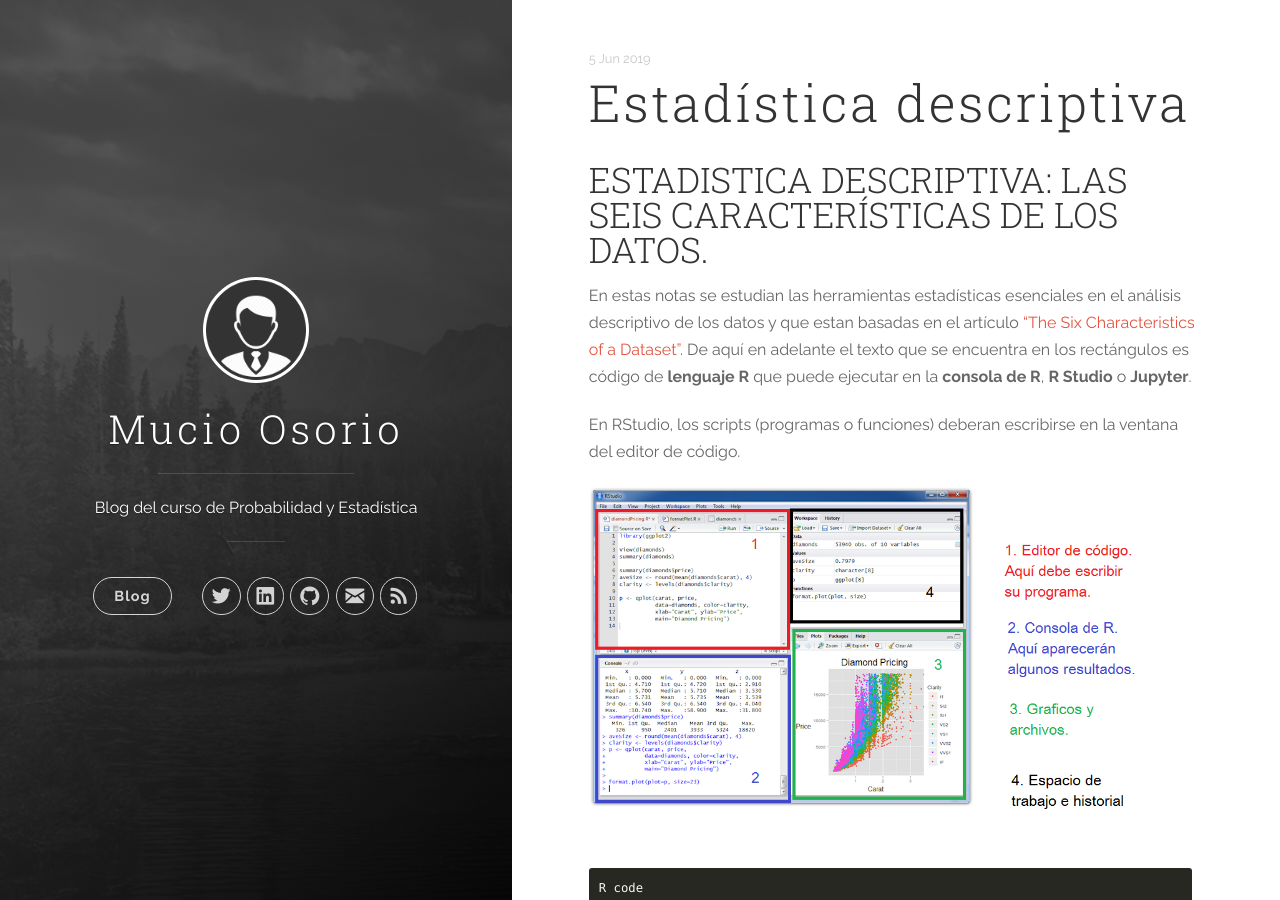
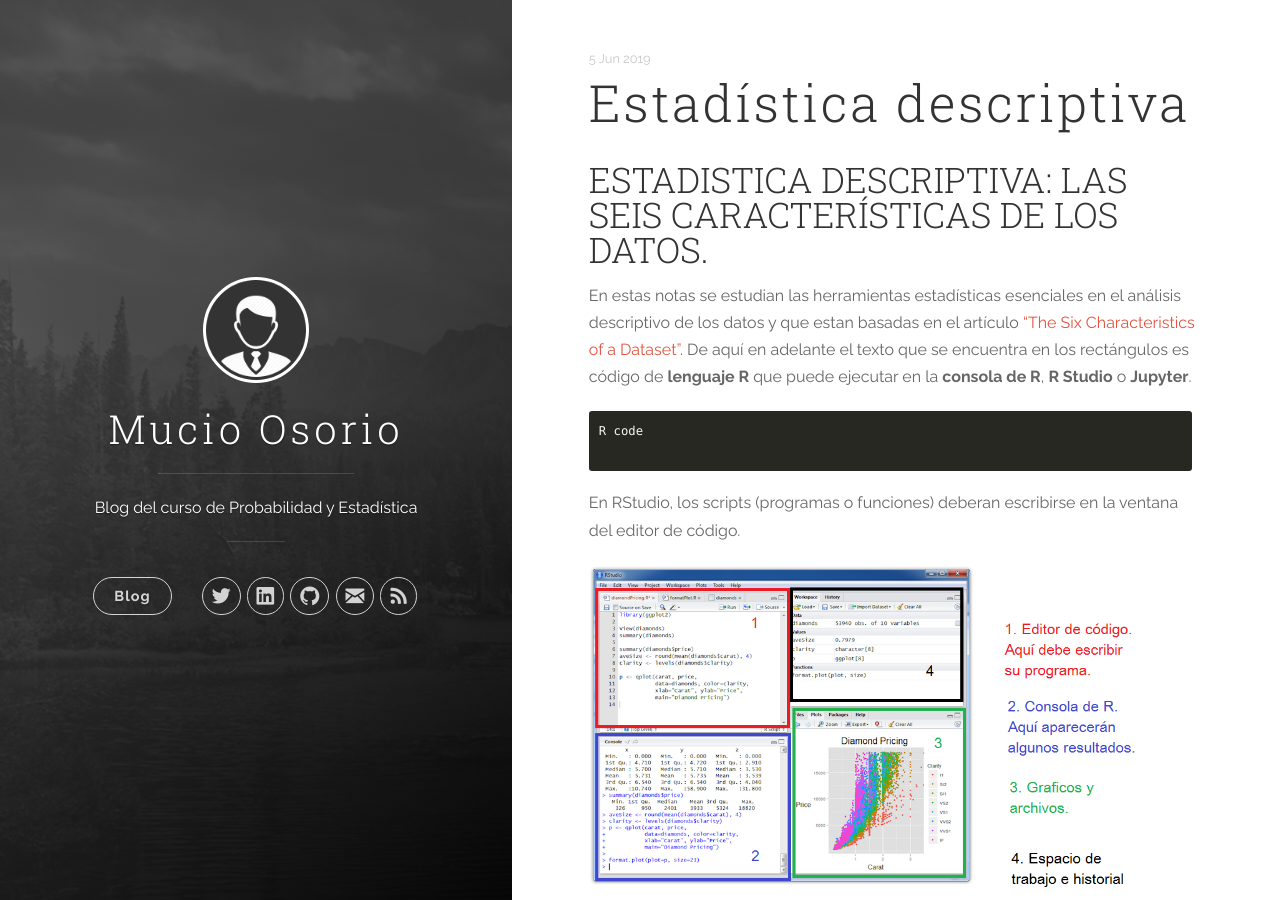
Before and after one commit to mucioosorio/probabilidad, a Jekyll site: the page built from _posts/2019-06-05-Estadística Descriptiva.md, in a window 1280 px wide and 900 px high. Built offline with Jekyll 4.4.1, drawn with Linux system fonts in a browser that asks for light colours; nearby versions of some CDN libraries; formulas are drawn with MathJax 3.

Commit message:
Update 2019-06-05-Estadística Descriptiva.md

````diff
--- a/_posts/2019-06-05-Estadística Descriptiva.md
+++ b/_posts/2019-06-05-Estadística Descriptiva.md
@@ -3,15 +3,14 @@
 
 En estas notas se estudian las herramientas estadísticas esenciales en el análisis descriptivo de los datos y que estan basadas en el artículo  ["The Six Characteristics of a Dataset"](http://curriculum.qed.qld.gov.au/kla/eda/). De aquí en adelante el texto que se encuentra en los rectángulos es código de **lenguaje R** que puede ejecutar en la **consola de R**, **R Studio** o **Jupyter**.
 
-En RStudio, los scripts (programas o funciones) deberan escribirse en la ventana del editor de código.
-
-![RStudio](/probabilidad/figs/rstudio.png)
-
-
 ```R
 R code
 
 ```
+
+En RStudio, los scripts (programas o funciones) deberan escribirse en la ventana del editor de código.
+
+![RStudio](/probabilidad/figs/rstudio.png)
 
 En el proceso Estadístico, una vez que se han conseguido los datos lo primero que tendremos que hacer es analizarlos de diferentes maneras. Las siguientes seis características son un buen punto de partida.
 1. Ubicación o localización
````
